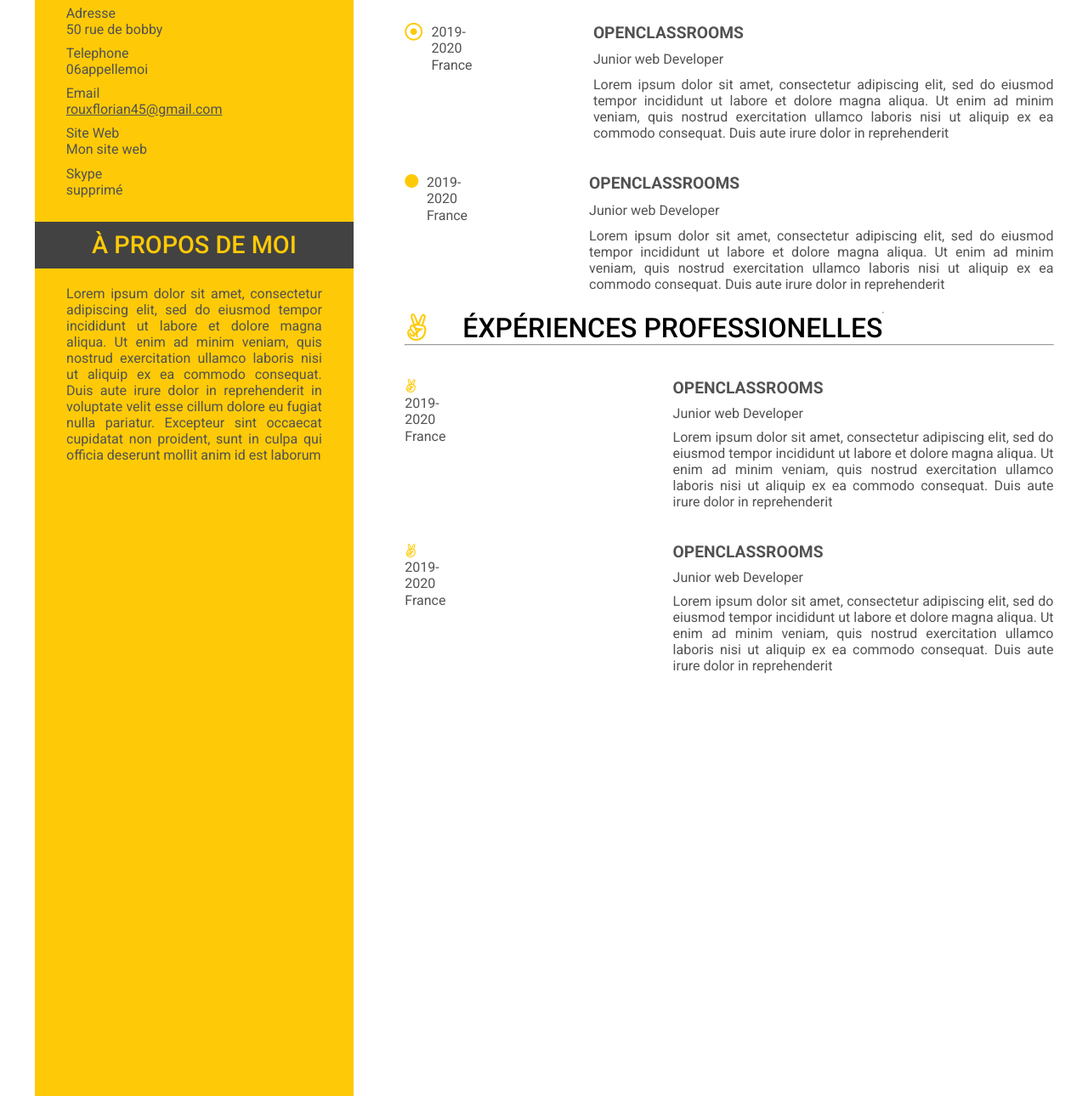
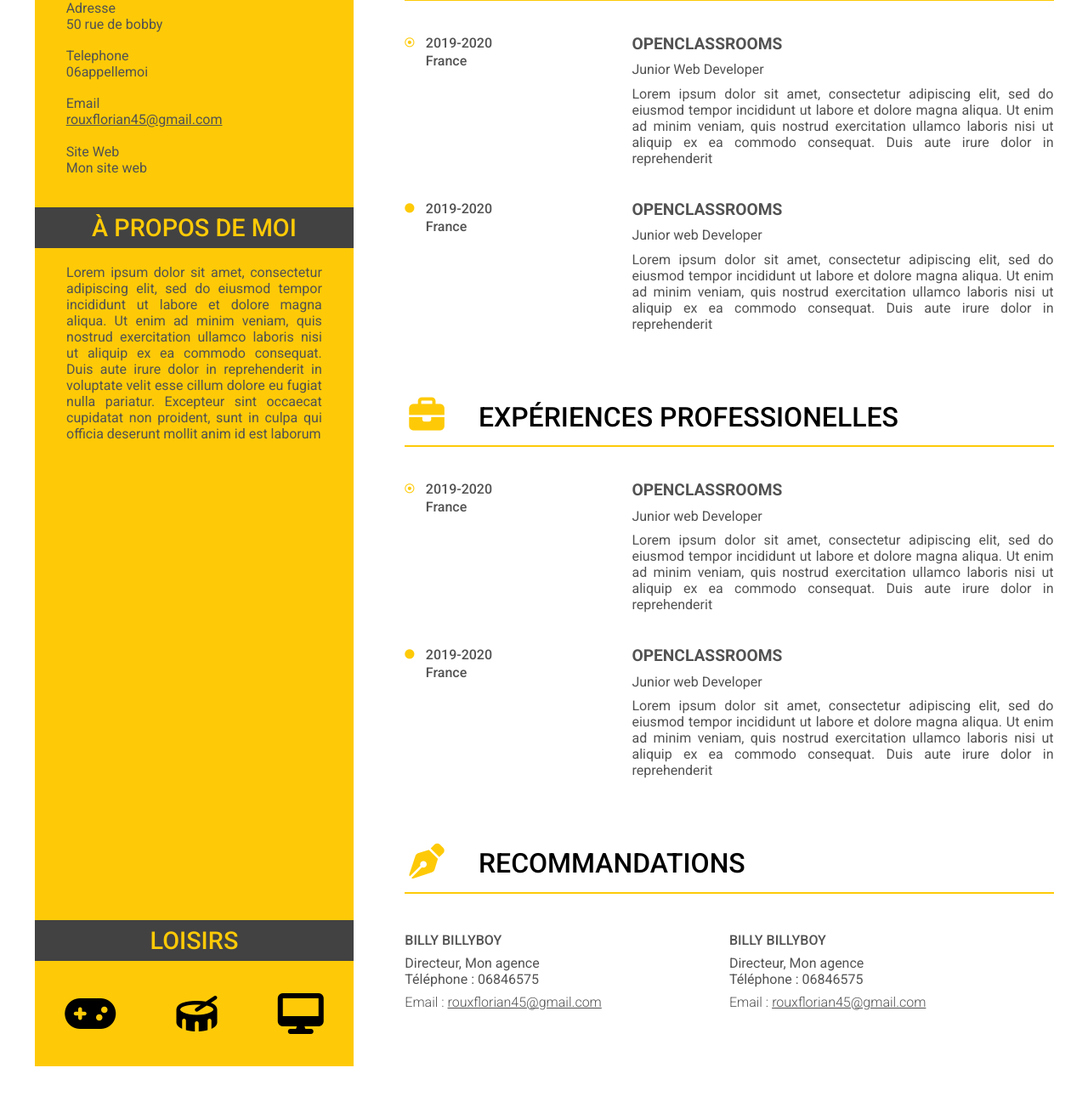
Before and after one commit to Madstick/CV-Roux-Florian, a plain HTML site: page index.html in a window 1280 px wide. Shown: the part 388-1678 px from the top of the page at 85% size. After the commit the page ends 1643 px from the top, so only its background shows below. Drawn offline with Linux system fonts and the light colour scheme.

Commit message:
Squelette complet

```diff
--- a/index.html
+++ b/index.html
@@ -1,23 +1,15 @@
 <!DOCTYPE html>
 <html lang="fr">
+
 <head>
   <meta charset="UTF-8" />
-    <meta
-      name="description"
-      content="CV développeur Web fait pour Openclassrooms"
-    />
+  <meta name="description" content="CV développeur Web fait pour Openclassrooms" />
   <meta name="author" content="Roux Florian" />
   <meta name="viewport" content="width=device-width, initial-scale=1.0" />
 
-    <script
-      src="https://kit.fontawesome.com/81cd70ee25.js"
-      crossorigin="anonymous"
-    ></script>
+  <script src="https://kit.fontawesome.com/81cd70ee25.js" crossorigin="anonymous"></script>
 
-    <link
-      href="https://fonts.googleapis.com/css?family=Roboto:300,400,500,700,900&display=swap"
-      rel="stylesheet"
-    />
+  <link href="https://fonts.googleapis.com/css?family=Roboto:300,400,500,700,900&display=swap" rel="stylesheet" />
   <link rel="stylesheet" href="style.css" />
 
   <title>CV Florian Roux</title>
@@ -26,15 +18,11 @@
 <body>
   <div class="d-flex align-items-start" id="page">
     <aside class="d-flex flex-vertical align-items-start" id="left-col">
-        <div
-          class="circle-wrapper d-flex align-items-center justify-content-center"
-        >
-          <div class="circle"></div>
+      <div class="photo-wrapper d-flex align-items-center justify-content-center">
+        <img src="images/photo.png" alt="photo de Florian Roux" class="photo">
       </div>
 
-        <div
-          class="titre1 greybg d-flex align-items-center justify-content-center"
-        >
+      <div class="titre1 greybg d-flex align-items-center justify-content-center">
         <p>CONTACT</p>
       </div>
 
@@ -43,31 +31,21 @@
           Adresse <br />
           50 rue de bobby
         </p>
-
         <p>
           Telephone <br />
           06appellemoi
         </p>
-
         <p>
           Email <br />
           <a href="mailto:rouxflorian45@gmail.com">rouxflorian45@gmail.com</a>
         </p>
-
         <p>
           Site Web <br />
           Mon site web
         </p>
-
-          <p>
-            Skype <br />
-            supprimé
-          </p>
       </section>
 
-        <div
-          class="titre1 greybg d-flex align-items-center justify-content-center"
-        >
+      <div class="titre1 greybg d-flex align-items-center justify-content-center">
         <p>
           À propos de moi
         </p>
@@ -85,39 +63,85 @@
         </p>
       </section>
 
-        <div
-          class="titre1 greybg d-flex align-items-center justify-content-center"
-        >
+      <div class="titre1 greybg d-flex align-items-center justify-content-center">
         <p>Loisirs</p>
       </div>
 
       <div class="loisirs d-flex">
-          <i class="fab fa-angellist"></i>
-          <i class="fab fa-angellist"></i>
-          <i class="fab fa-angellist"></i>
+        <i class="fas fa-gamepad"></i>
+        <i class="fas fa-drum"></i>
+        <i class="fas fa-desktop"></i>
       </div>
     </aside>
 
     <div class="d-flex flex-vertical" id="right-col">
       <div class="head">
         <h1>
-            <span class="nom1">FLORIAN</span>ROUX <br />
-            <span class="dev"
-              ><span class="underline">Devel</span>oppeur Web Freelance</span
-            >
+          <span class="nom1">FLORIAN</span> ROUX <br />
+          <span class="dev"><span class="underline">Dével</span>oppeur Web Freelance</span>
         </h1>
       </div>
 
       <div class="formation d-flex flex-vertical">
         <div class="titre2 d-flex align-items-start underline">
-            <h2><i class="fab fa-angellist vab"></i>Formation</h2>
+          <h2><i class="fas fa-user-graduate vab"></i>Formation</h2>
         </div>
 
         <div class="rightdiv d-flex">
-            <div class="d-flex flex-horizontal">
-              <div class="dates">
-                <i class="far fa-dot-circle vab"></i>
+          <div class="dates d-flex flex-horizontal">
+            <i class="far fa-dot-circle"></i>
+            <div>
+              <p>2019-2020</p>
+              <p>France</p>
             </div>
+          </div>
+          <div class="text_right d-flex flex-vertical">
+            <h3>Openclassrooms</h3>
+
+            <p>Junior Web Developer</p>
+
+            <p>
+              Lorem ipsum dolor sit amet, consectetur adipiscing elit, sed do
+              eiusmod tempor incididunt ut labore et dolore magna aliqua. Ut
+              enim ad minim veniam, quis nostrud exercitation ullamco laboris
+              nisi ut aliquip ex ea commodo consequat. Duis aute irure dolor
+              in reprehenderit
+            </p>
+          </div>
+        </div>
+
+        <div class="rightdiv d-flex">
+          <div class="dates d-flex flex-horizontal">
+            <i class="fas fa-circle"></i>
+            <div>
+              <p>2019-2020</p>
+              <p>France</p>
+            </div>
+          </div>
+          <div class="text_right d-flex flex-vertical">
+            <h3>Openclassrooms</h3>
+
+            <p>Junior web Developer</p>
+
+            <p>
+              Lorem ipsum dolor sit amet, consectetur adipiscing elit, sed do
+              eiusmod tempor incididunt ut labore et dolore magna aliqua. Ut
+              enim ad minim veniam, quis nostrud exercitation ullamco laboris
+              nisi ut aliquip ex ea commodo consequat. Duis aute irure dolor
+              in reprehenderit
+            </p>
+          </div>
+        </div>
+      </div>
+
+      <div class="formation d-flex flex-vertical">
+        <div class="titre2 d-flex align-items-start underline">
+          <h2><i class="fas fa-briefcase vab"></i>Expériences professionelles</h2>
+        </div>
+
+        <div class="rightdiv d-flex">
+          <div class="dates d-flex flex-horizontal">
+            <i class="far fa-dot-circle"></i>
             <div>
               <p>2019-2020</p>
               <p>France</p>
@@ -139,10 +163,8 @@
         </div>
 
         <div class="rightdiv d-flex">
-            <div class="d-flex flex-horizontal">
-              <div class="dates">
+          <div class="dates d-flex flex-horizontal">
             <i class="fas fa-circle"></i>
-              </div>
             <div>
               <p>2019-2020</p>
               <p>France</p>
@@ -162,63 +184,46 @@
             </p>
           </div>
         </div>
+      </div>
 
       <div class="formation d-flex flex-vertical">
-            <div class="titre2 d-flex align-items-start">
-              <h2>
-                <i class="fab fa-angellist"></i>Éxpériences Professionelles
-              </h2>
-              <hr class="hr2" />
-            </div>
-            <hr class="hr2" />
-
-            <div class="rightdiv d-flex">
-              <div class="dates">
-                <div>
-                  <i class="fab fa-angellist"></i>
-                </div>
-                <div>
-                  <p>2019-2020</p>
-                  <p>France</p>
-                </div>
-              </div>
-              <div class="text_right d-flex flex-vertical">
-                <h3>Openclassrooms</h3>
-
-                <p>Junior web Developer</p>
-
-                <p>
-                  Lorem ipsum dolor sit amet, consectetur adipiscing elit, sed
-                  do eiusmod tempor incididunt ut labore et dolore magna aliqua.
-                  Ut enim ad minim veniam, quis nostrud exercitation ullamco
-                  laboris nisi ut aliquip ex ea commodo consequat. Duis aute
-                  irure dolor in reprehenderit
-                </p>
-              </div>
+        <div class="titre2 d-flex align-items-start underline">
+          <h2><i class="fas fa-pen-nib vab"></i>Recommandations</h2>
         </div>
 
         <div class="rightdiv d-flex">
-              <div class="dates">
-                <p><i class="fab fa-angellist"></i>2019-2020</p>
-                <p>France</p>
-              </div>
-              <div class="text_right d-flex flex-vertical">
-                <h3>Openclassrooms</h3>
-
-                <p>Junior web Developer</p>
-
+          <div class="d-flex flex-vertical recom">
             <p>
-                  Lorem ipsum dolor sit amet, consectetur adipiscing elit, sed
-                  do eiusmod tempor incididunt ut labore et dolore magna aliqua.
-                  Ut enim ad minim veniam, quis nostrud exercitation ullamco
-                  laboris nisi ut aliquip ex ea commodo consequat. Duis aute
-                  irure dolor in reprehenderit
+              Billy Billyboy
+            </p>
+            <p>
+              Directeur, Mon agence <br />
+              Téléphone : 06846575
+            </p>
+            <p>
+              Email : <a href="mailto:rouxflorian45@gmail.com">rouxflorian45@gmail.com</a>
             </p>
           </div>
+
+          <div class="d-flex flex-vertical recom">
+            <p>
+              Billy Billyboy
+            </p>
+            <p>
+              Directeur, Mon agence <br />
+              Téléphone : 06846575
+            </p>
+            <p>
+              Email : <a href="mailto:rouxflorian45@gmail.com">rouxflorian45@gmail.com</a>
+            </p>
           </div>
+
         </div>
+
       </div>
+
     </div>
   </div>
 </body>
+
 </html>
--- a/style.css
+++ b/style.css
@@ -1,3 +1,15 @@
+/*SOMMAIRE
+
+1. MISE EN PAGE GÉNÉRALE
+2.
+3.
+4. RESPONSIVE DESIGN
+
+*/
+
+/*1.MISE EN PAGE GÉNÉRALE
+.........................*/
+
 * {
   font-family: "Roboto", sans-serif;
   color: #525252;
@@ -11,18 +23,33 @@
   max-width: 1199px;
 }
 
-/*Nom prénom*/
+#left-col {
+  width: 33%;
+  background-color: #feca07;
+}
+
+#left-col i {
+  color: black;
+}
+
+#right-col {
+  width: 67%;
+  padding-left: 5%;
+}
+
+/*Nom,prénom,fonction*/
 
 h1 {
-  font-size: 4.5em;
-  margin-top: 50px;
+  font-size: 4em;
   font-weight: 300;
   font-style: normal;
+  color: black;
+  line-height: 70%;
 }
 
 .nom1 {
   color: #feca07;
-  font-weight: 700;
+  font-weight: 400;
 }
 
 .dev {
@@ -37,6 +64,7 @@ h2 {
   text-transform: uppercase;
   font-weight: 500;
   color: black;
+  margin-top: 5%;
 }
 
 h2 i {
@@ -52,27 +80,43 @@ h4 {
   font-size: 1.6em;
 }
 
-#left-col {
-  width: 33%;
-  background-color: #feca07;
+.titre1 {
+  width: 100%;
+  height: 3em;
+  margin-bottom: 5%;
 }
 
-#right-col {
-  width: 67%;
-  padding-left: 5%;
+.titre1 p {
+  color: #feca07;
+  font-size: 1.8em;
+  text-transform: uppercase;
+  font-weight: 500;
 }
 
-.circle-wrapper {
-  padding: 50px 0px;
+.titre2 {
   width: 100%;
 }
 
-.circle {
-  background-color: red;
+.titre2 i {
+  padding-right: 20px;
+  padding-left: 5px;
+}
+
+/*Photo*/
+
+.photo-wrapper {
+  padding: 15% 0% 10% 0%;
+  width: 100%;
+}
+
+.photo {
   border-radius: 50%;
   height: 200px;
   width: 200px;
+  border: 4px solid orange;
 }
+
+/*Attributs flex*/
 
 .d-flex {
   display: flex;
@@ -102,33 +146,11 @@ h4 {
   background-color: #424242;
 }
 
-.titre1 {
-  width: 100%;
-  height: 55px;
-  margin-bottom: 20px;
-}
-
-.titre1 p {
-  color: #feca07;
-  font-size: 1.8em;
-  text-transform: uppercase;
-  font-weight: 500;
-}
-
 .loisirs {
   justify-content: space-around;
   width: 100%;
   font-size: 3em;
   margin: 5% 0% 10% 0%;
-  color: black;
-}
-
-.titre2 {
-  width: 100%;
-}
-
-.titre2 i {
-  padding-right: 20px;
 }
 
 .contact {
@@ -136,16 +158,16 @@ h4 {
 }
 
 .contact p {
-  padding: 0% 10% 5%;
+  padding: 0% 10% 10%;
 }
 
 .contact2 {
   text-align: justify;
-  padding: 0% 10% 200%;
+  padding: 0% 10% 150%;
 }
 
 .formation {
-  padding-top: 3%;
+  padding-bottom: 5%;
 }
 
 .formation p {
@@ -157,7 +179,7 @@ h4 {
 }
 
 .head {
-  margin-bottom: 80px;
+  margin: 15% 0% 10% 0%;
 }
 
 .rightdiv {
@@ -166,11 +188,19 @@ h4 {
 
 .text_right {
   text-align: justify;
-  padding: 0% 0% 0% 20%;
+  width: 65%;
 }
 
 .dates {
-  padding-right: 15%;
+  width: 35%;
+  font-weight: 500;
+}
+
+.dates .fas,
+.far {
+  margin-right: 5%;
+  margin-top: 2%;
+  font-size: 0.7em;
 }
 
 .underline {
@@ -178,7 +208,7 @@ h4 {
 }
 
 div.underline {
-  padding-bottom: 10px;
+  padding-bottom: 2%;
 }
 
 .vab {
@@ -186,13 +216,21 @@ div.underline {
   font-size: 1.3em;
 }
 
-.vab i {
-  color: black;
+.recom {
+  width: 50%;
+}
+
+.recom p:first-child {
+  text-transform: uppercase;
+  font-weight: 500;
+}
+
+.recom p:nth-child(3) {
+  font-weight: 300;
 }
 
 /*
 
-align-items=space-around
 width: calc(420px + 100vw)
 telephones: 320px min
 */
```
Also changed, not shown: images/photo.png (added). Lines whose indentation alone changed are shown as unchanged.
